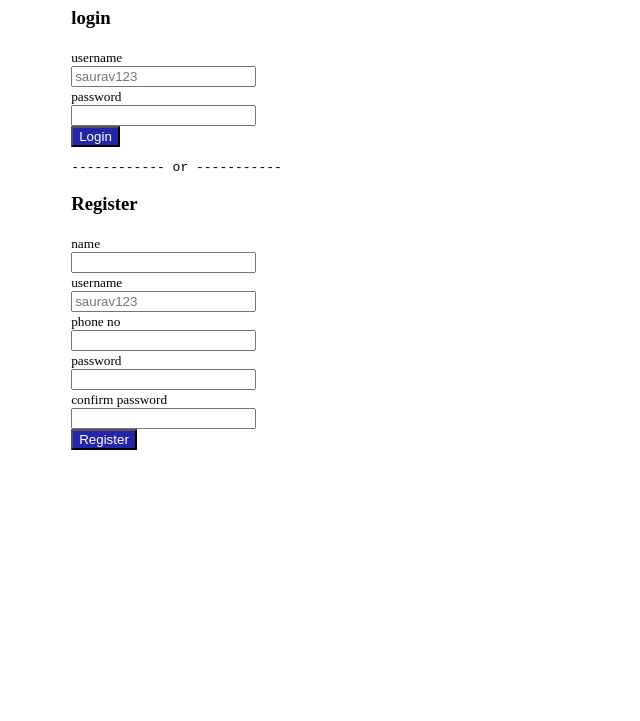
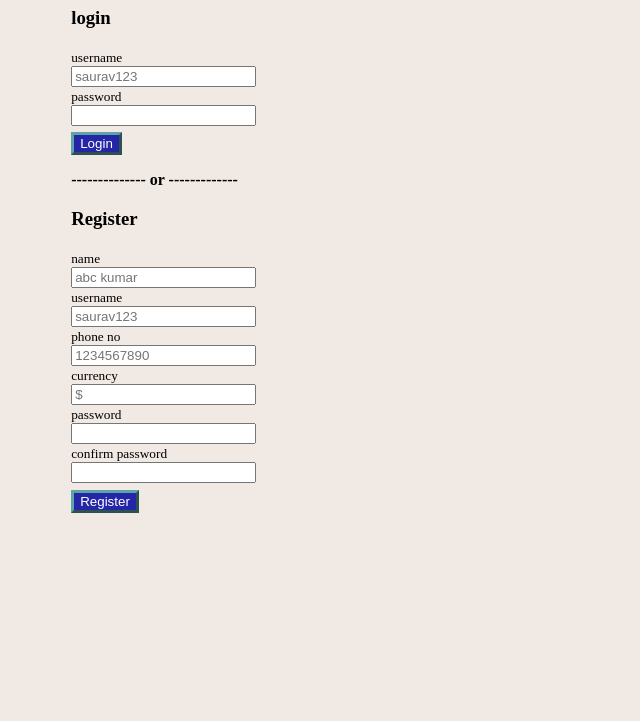
Before and after one commit to Srvydv3614/pracriceForm, a plain HTML site: page index.html in a window 1280 px wide. Shown: the part 79-800 px from the top of the page, without its empty margins (0-640 px from the left). Drawn offline with Linux system fonts and the light colour scheme.

Commit message:
added a file

```diff
--- a/index.html
+++ b/index.html
@@ -22,14 +22,23 @@
         <input type="password" name="password" id="loginpassid" required />
         <br />
         <button>Login</button>
-        <pre>------------ or -----------</pre>
-        <h3 class="register" >Register</h3>
-        <small>name</small> <br>
-        <input type="text" required > <br>
+        <p> <b> -------------- or -------------</b></p>
+        <h3 class="register">Register</h3>
+        <small>name</small> <br />
+        <input type="text" required placeholder="abc kumar" /> <br />
         <small>username</small> <br />
         <input type="text" required placeholder="saurav123" /> <br />
-        <small>phone no</small> <br>
-        <input type="number" name="phone" id="phno" required> <br>
+        <small>phone no</small> <br />
+        <input
+          type="number"
+          name="phone"
+          id="phno"
+          required
+          placeholder="1234567890"
+        /> <br>
+        <small>currency</small> <br>
+        <input type="text" placeholder="$">
+        <br />
         <small>password</small> <br />
         <input type="password" name="password" id="passid" required /> <br />
         <small>confirm password</small> <br />
@@ -43,5 +52,6 @@
         <button>Register</button>
       </main>
     </form>
+    <script src="script.js"></script>
   </body>
 </html>
--- a/style.css
+++ b/style.css
@@ -1,11 +1,20 @@
 header{
     color: rgb(37, 37, 168);
+
 }
 button{
     font-style: bold;
     color: white;
     background-color:rgb(37, 37, 168) ;
+    border-width: 0.1cm;
+    margin-top: 0.18cm;
+    border-color: rgb(93, 164, 164);
+    box-shadow: 0.5cm;
 }
 main{
     margin-left: 5%;
 }
+body{
+    background-color: rgb(241, 233, 228);
+    align-items: center;
+}
```
Also changed, not shown: script.js (added).
